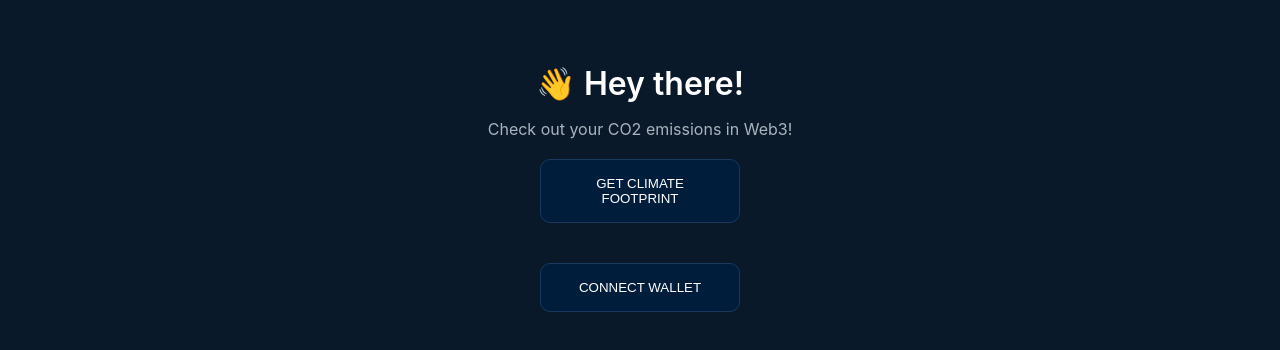
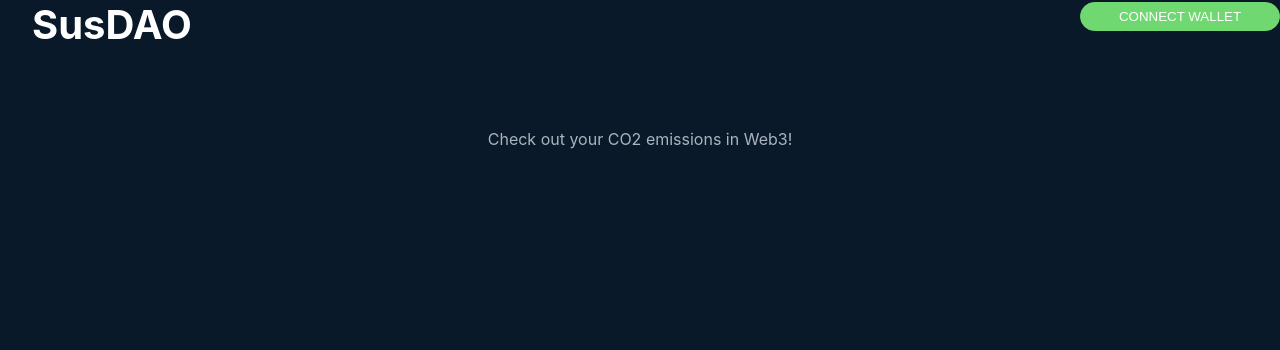
Before and after one commit to SusDAO/claim-page, a React (Create React App) app: page / in a window 1280 px wide. Shown: the top 350 px of the page. Built offline with nearby package versions, Linux system fonts and the light colour scheme.

Commit message:
navbar headaches

```diff
--- a/package.json
+++ b/package.json
@@ -11,7 +11,8 @@
     "ethers": "^5.4.4",
     "react": "^16.12.0",
     "react-dom": "^16.12.0",
-    "react-scripts": "3.2.0"
+    "react-scripts": "5.0.0",
+    "react-bootstrap": "^2.1.1"
   },
   "scripts": {
     "start": "react-scripts start",
--- a/src/App.css
+++ b/src/App.css
@@ -28,14 +28,17 @@
 .waveButton {
   cursor: pointer;
   margin-top: 16px;
-  border: 1px solid rgb(23, 58, 94);
-  border-radius: 10px;
+  float: right;
+  margin-left: 200px;
+  border: 1px solid rgb(112, 216, 112);
+  border-radius: 20px;
   color: rgb(255, 255, 255);
-  background: rgb(0, 30, 60);
+  background: rgb(112, 216, 112);
   width: 200px;
-  padding: 16px;
-  margin: 20px auto;
+  padding: 6px;
+  margin: 2px auto;
   text-transform: uppercase;
+  font: 2em;
 }
 
 input {
@@ -65,6 +68,7 @@ input {
 .twitter:hover {
   border-bottom: 1px dashed rgb(135, 126, 220);
 }
+
 
 .message {
   color: rgb(255, 255, 255);
--- a/src/App.js
+++ b/src/App.js
@@ -2,40 +2,17 @@ import React, { useEffect, useState } from "react";
 import { ethers } from "ethers";
 import './App.css';
 import abi from "./utils/abi.json"
-import axios from "axios";
-
+import Header from "./components/header.js";
 
 
 const App = () => {
+
   const [currentAccount, setCurrentAccount] = useState("");
   const [items, setItems] = useState([]);
-
 
   /*
    * All state property to store all waves
    */
-
-  /*
-   * Create a method that gets all waves from your contract
-   */
-
-  const getData = async () => {
-    if (currentAccount) {
-     try {
-      const api_endpoint = `https://api.covalenthq.com/v1/1/address/${currentAccount}/transactions_v2/?quote-currency=USD&format=JSON&block-signed-at-asc=false&no-logs=false&page-size=10000&key=ckey_8f68249e3fce44109f7386dabc5:`
-      console.log(api_endpoint)
-      const response = await axios.get(api_endpoint);
-      console.log(response.data);
-      setItems(response.data.data.items)
-         } catch (err) {
-      // Handle Error Here
-      console.error(err);
-     }} else {
-       console.error("NOT Connected");
-     }
-}
-
-
 
   const checkIfWalletIsConnected = async () => {
       try {
@@ -62,66 +39,23 @@ const App = () => {
       }
     }
 
-  /**
-  * Implement your connectWallet method here
-  */
-  const connectWallet = async () => {
-    try {
-      const { ethereum } = window;
-
-      if (!ethereum) {
-        alert("Get MetaMask!");
-        return;
-      }
-
-      const accounts = await ethereum.request({ method: "eth_requestAccounts" });
-
-      console.log("Connected", accounts[0]);
-      setCurrentAccount(accounts[0]);
-    } catch (error) {
-      console.log(error)
-    }
-  }
-
-
-
   useEffect(() => {
     checkIfWalletIsConnected();
   }, [])
 
   return (
+    <div>
+      <Header items={items} currentAccount={currentAccount}
+        setCurrentAccount={setCurrentAccount} setItems={setItems}
+      />
       <div className="mainContainer">
+
         <div className="dataContainer">
-        <div className="header">
-        👋 Hey there!
-        </div>
 
           <div className="bio">
             Check out your CO2 emissions in Web3!
           </div>
-        <button className="waveButton" onClick={getData}>
-          Get Climate FootPrint
-        </button>
-
-
-
-        {/*
-        * If there is no currentAccount render this button
-        */}
-        {!currentAccount && (
-          <button className="waveButton" onClick={connectWallet}>
-            Connect Wallet
-          </button>
-        )}
-
-        {currentAccount && (
-
-          <div className="bio">
-          Transactions: {items.length}
         </div>
-        )}
-
-
       </div>
     </div>
   );
--- /dev/null
+++ b/src/components/header.js
@@ -0,0 +1,64 @@
+import { React } from "react";
+import { Navbar, Nav, NavItem} from 'react-bootstrap';
+import axios from "axios";
+
+function Header(props) {
+
+    /*
+    * Create a method that gets all waves from your contract
+    */
+
+    const getData = async () => {
+        if (props.currentAccount) {
+        try {
+        const api_endpoint = `https://api.covalenthq.com/v1/1/address/${props.currentAccount}/transactions_v2/?quote-currency=USD&format=JSON&block-signed-at-asc=false&no-logs=false&page-size=10000&key=ckey_8f68249e3fce44109f7386dabc5:`
+        console.log(api_endpoint)
+        const response = await axios.get(api_endpoint);
+        console.log(response.data);
+        props.setItems(response.data.data.items)
+            } catch (err) {
+        // Handle Error Here
+        console.error(err);
+        }} else {
+        console.error("NOT Connected");
+        }
+        }
+
+
+    /**
+     * Implement your connectWallet method here
+     */
+    const connectWallet = async () => {
+        try {
+        const { ethereum } = window;
+
+        if (!ethereum) {
+            alert("Get MetaMask!");
+            return;
+        }
+
+        const accounts = await ethereum.request({ method: "eth_requestAccounts" });
+
+        console.log("Connected", accounts[0]);
+        props.setCurrentAccount(accounts[0]);
+        } catch (error) {
+        console.log(error)
+        }
+    }
+
+    return <Navbar collapseOnSelect expand='sm' bg='primary' variant='dark' margin-top="20px">
+        <Navbar.Brand style={{fontSize: "40px", fontWeight: "bold", marginLeft: "2rem"}}>SusDAO</Navbar.Brand>
+        {!props.currentAccount && (
+            <button className="waveButton" onClick={connectWallet}>
+              Connect Wallet
+            </button>
+        )}
+        {props.currentAccount && (
+            <button className="waveButton">
+                {props.currentAccount.substring(0,6) + "..." + props.currentAccount.substring(props.currentAccount.length -4, props.currentAccount.length)}
+            </button>
+        )}
+    </Navbar>
+}
+
+export default Header;
```
Also changed, not shown: 1 other file (tests, documents, lock files or other folders). Lines whose indentation alone changed are shown as unchanged.
